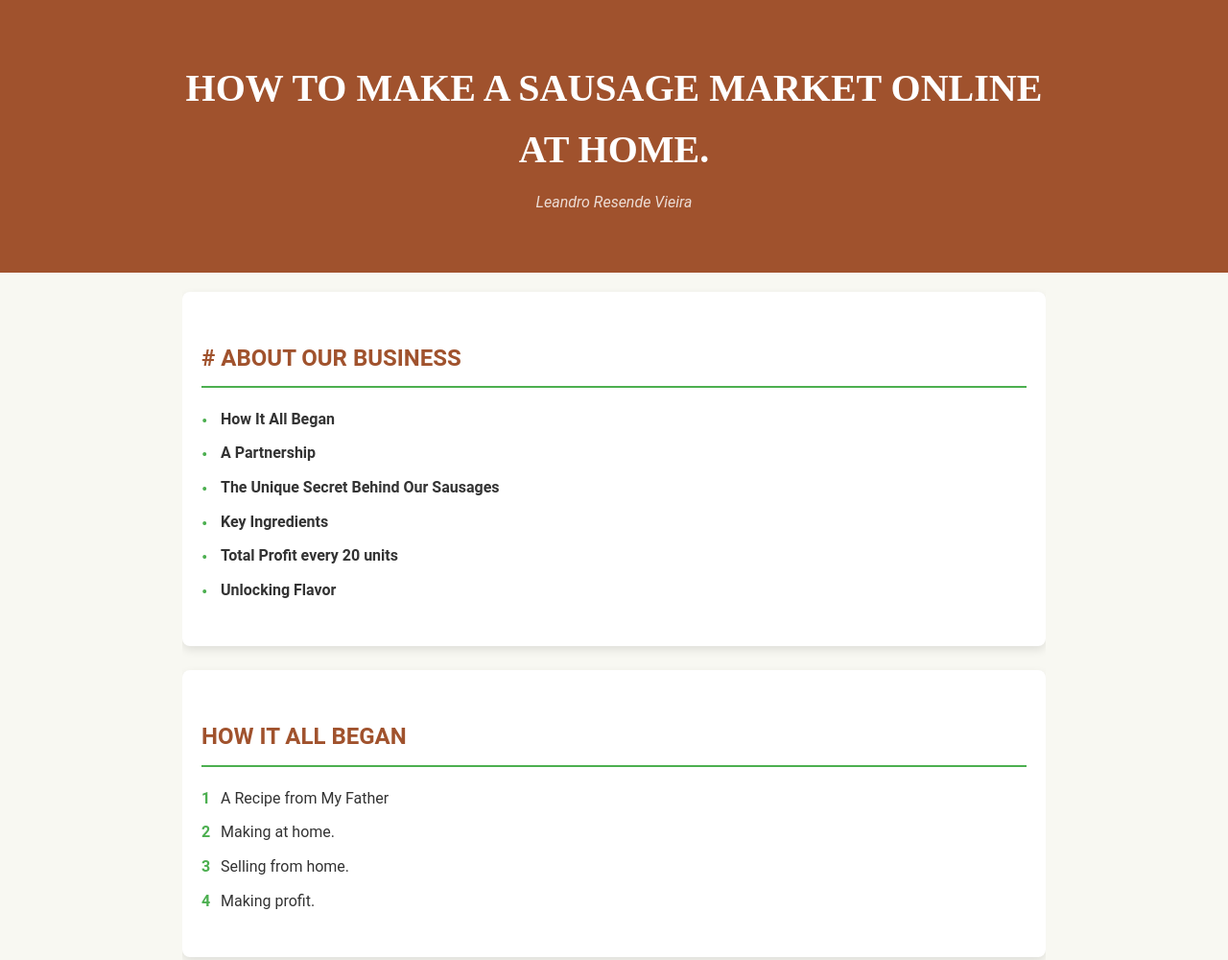
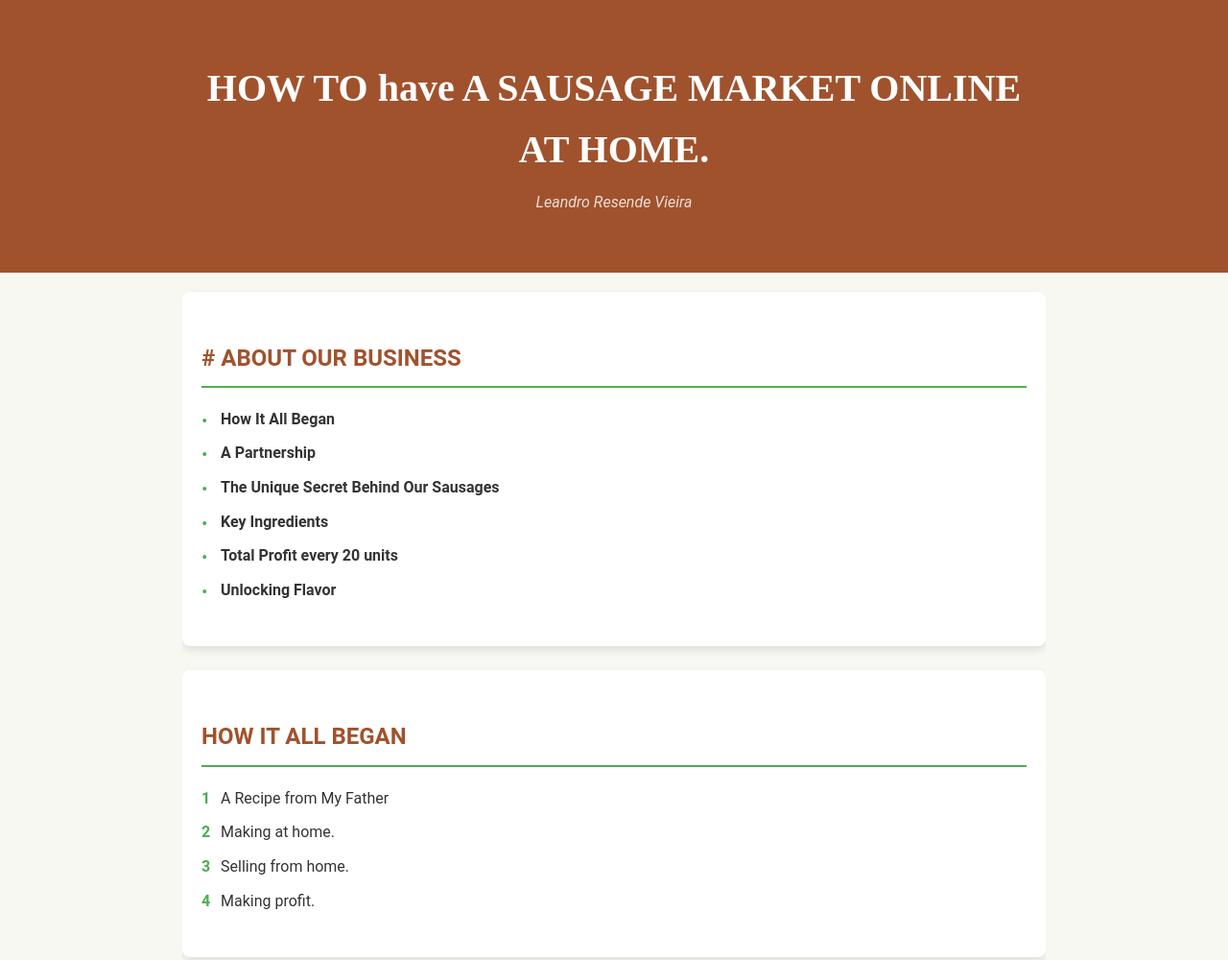
Before and after one commit to Leandro20095/Meat-No1, a plain HTML site: page index.html in a window 1280 px wide. Shown: the top 1000 px of the page at 96% size. Drawn offline with Linux system fonts and the light colour scheme; a web font is replaced by a local one.

Commit message:
Update index.html

```diff
--- a/index.html
+++ b/index.html
@@ -117,7 +117,7 @@
 
     <header>
         <div class="container">
-            <h1>HOW TO MAKE A SAUSAGE MARKET ONLINE AT HOME.</h1>
+            <h1>HOW TO have A SAUSAGE MARKET ONLINE AT HOME.</h1>
             <p>Leandro Resende Vieira</p>
         </div>
     </header>
```
